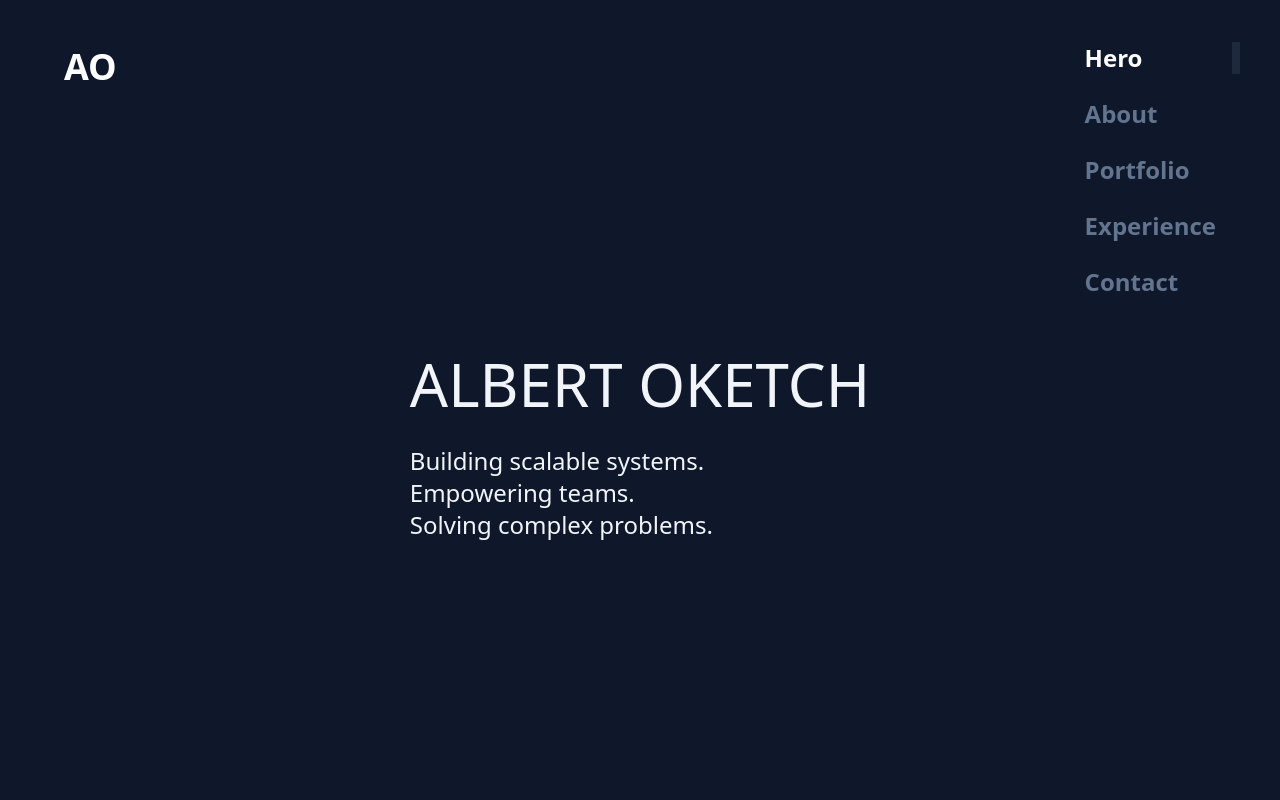
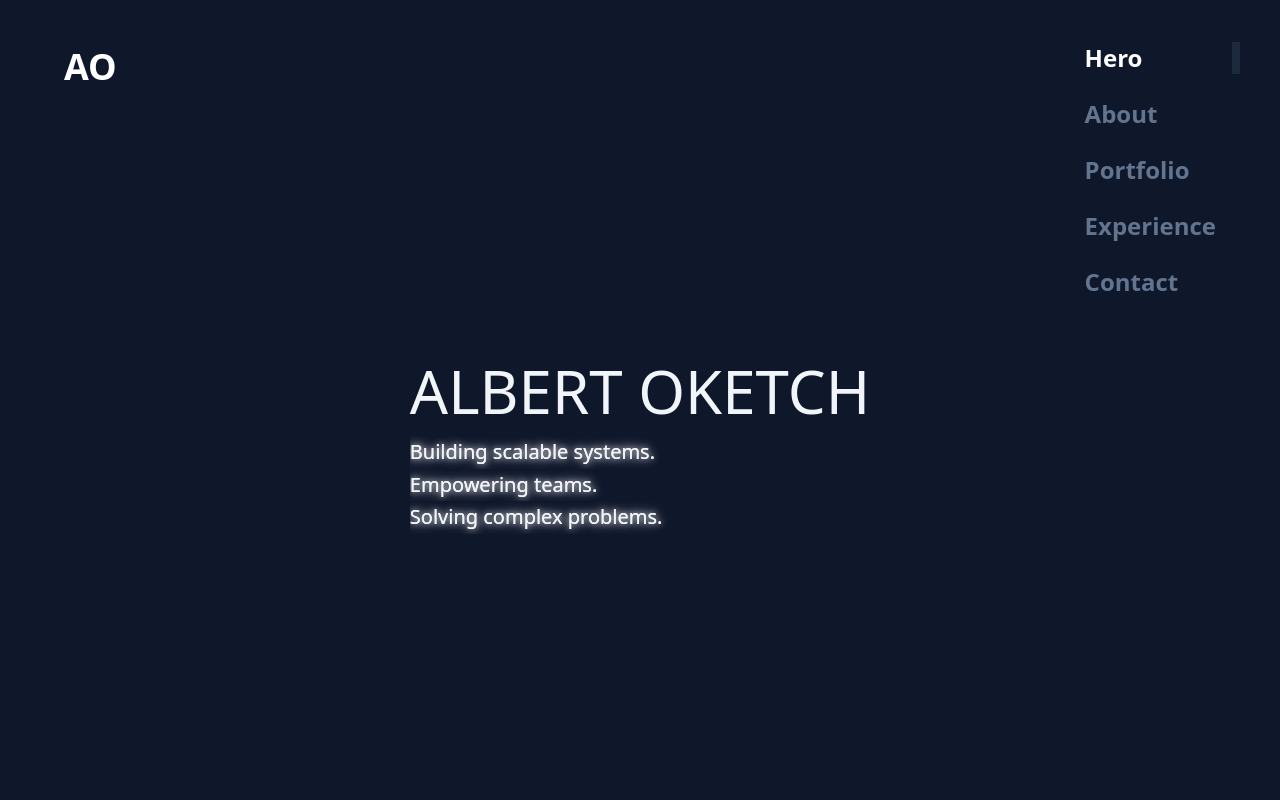
Before and after one commit to Okwonks/okwonks.github.io, a React (Vite) app: page / in a window 1280 px wide. Shown: the top 800 px of the page. Built offline with nearby package versions, Linux system fonts and the light colour scheme.

Commit message:
hero: update tagline with glowing effect and animate from bottom up

```diff
--- a/src/components/Hero.js
+++ b/src/components/Hero.js
@@ -1,13 +1,6 @@
+import { motion } from 'framer-motion';
+
 import Box from './Box';
-
-const icons = [
-  'nodejs-icon.svg',
-  'firebase-icon.svg',
-  'google_appengine-icon.svg',
-  'google_cloud_run-icon.svg',
-  'mongodb-icon.svg',
-  'postgresql-icon.svg',
-];
 
 export default function Hero() {
   return (
@@ -19,13 +12,56 @@ export default function Hero() {
           </h1>
         </Box>
         <Box className="">
-          <Box className="">
-            <p className="mt-4 sm:text-2xl">
-              Building scalable systems.<br/>Empowering teams.<br/>Solving complex problems.
-            </p>
-          </Box>
+          <motion.div
+            variants={{
+              hidden: {},
+              show: {
+                transition:{
+                  staggerChildren: 0.25,
+                }
+              },
+            }}
+            initial="hidden"
+            whileInView="show"
+            viewport={{ once:true, amount:0.5 }}
+          >
+            {['Building scalable systems.', 'Empowering teams.', 'Solving complex problems.']
+              .map((text, idx) => (
+                <motion.p
+                  key={idx}
+                  variants={textVariants()}
+                  className="relative leading-relaxed sm:text-xl overflow-hidden"
+                >
+                  <span className="relative z-10">{text}</span>
+                  <motion.span
+                    aria-hidden="true"
+                    className="absolute inset-0 pointer-events-none select-none"
+                    style={{
+                      textShadow: `
+                        0 0 6px rgba(255,255,255,0.8),
+                        0 0 12px rgba(255,255,255,0.6),
+                        0 0 20px rgba(255,255,255,0.4)
+                      `,
+                      filter: 'brightness(1.2)',
+                    }}
+                    viewport={{ once: true, amount: 0.3 }}
+                    transition={{ duration:4, ease:'easeInOut', repeat:Infinity, repeatDelay:1.5 }}
+                    animate={{opacity: [0, 1, 1, 0]}}
+                  >{text}</motion.span>
+                </motion.p>
+              ))}
+          </motion.div>
         </Box>
       </Box>
     </section>
   );
 }
+
+const textVariants = () => ({
+  hidden: { y:50, opacity:0 },
+  show: {
+    y: 0,
+    opacity: 1,
+    transition: { type:'spring', duration:1.25 },
+  },
+});
```
